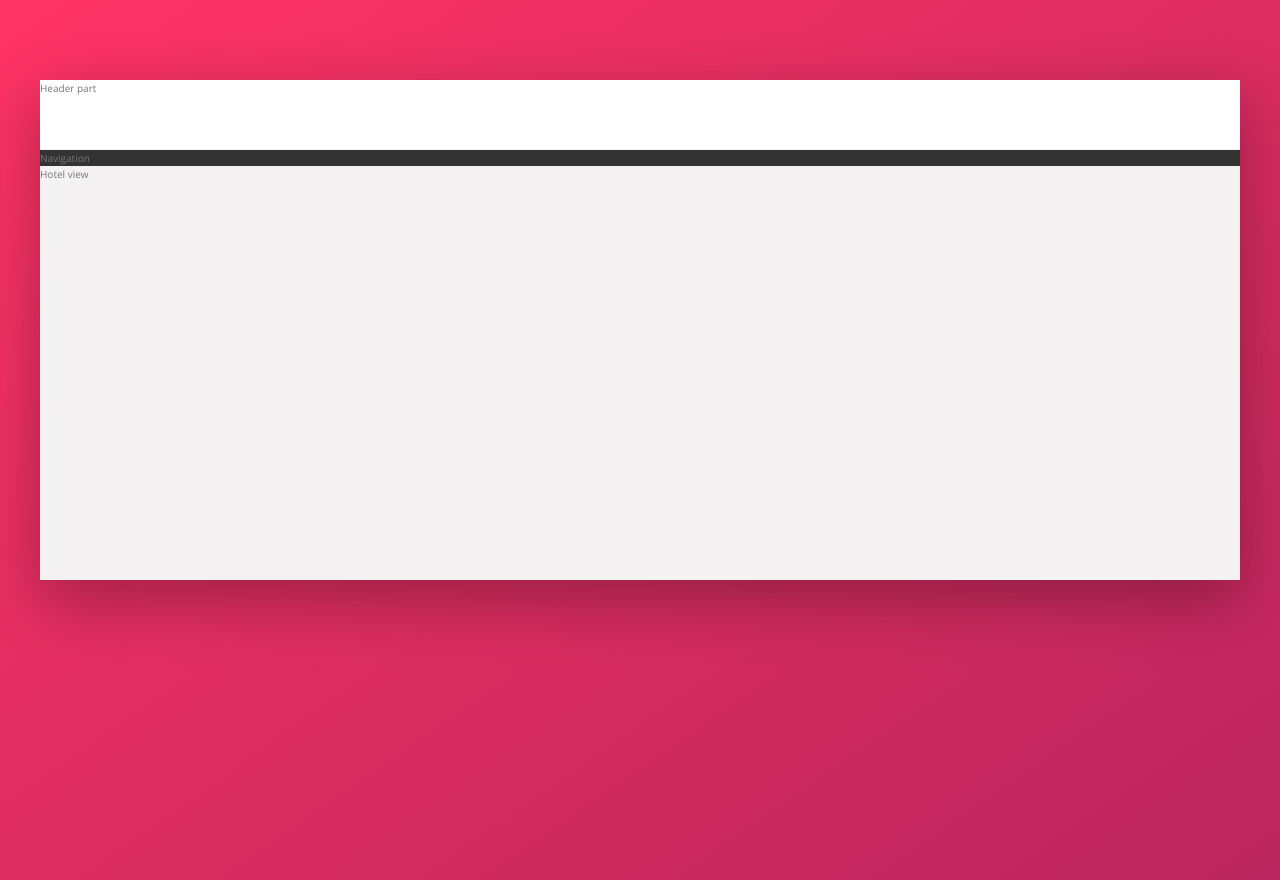
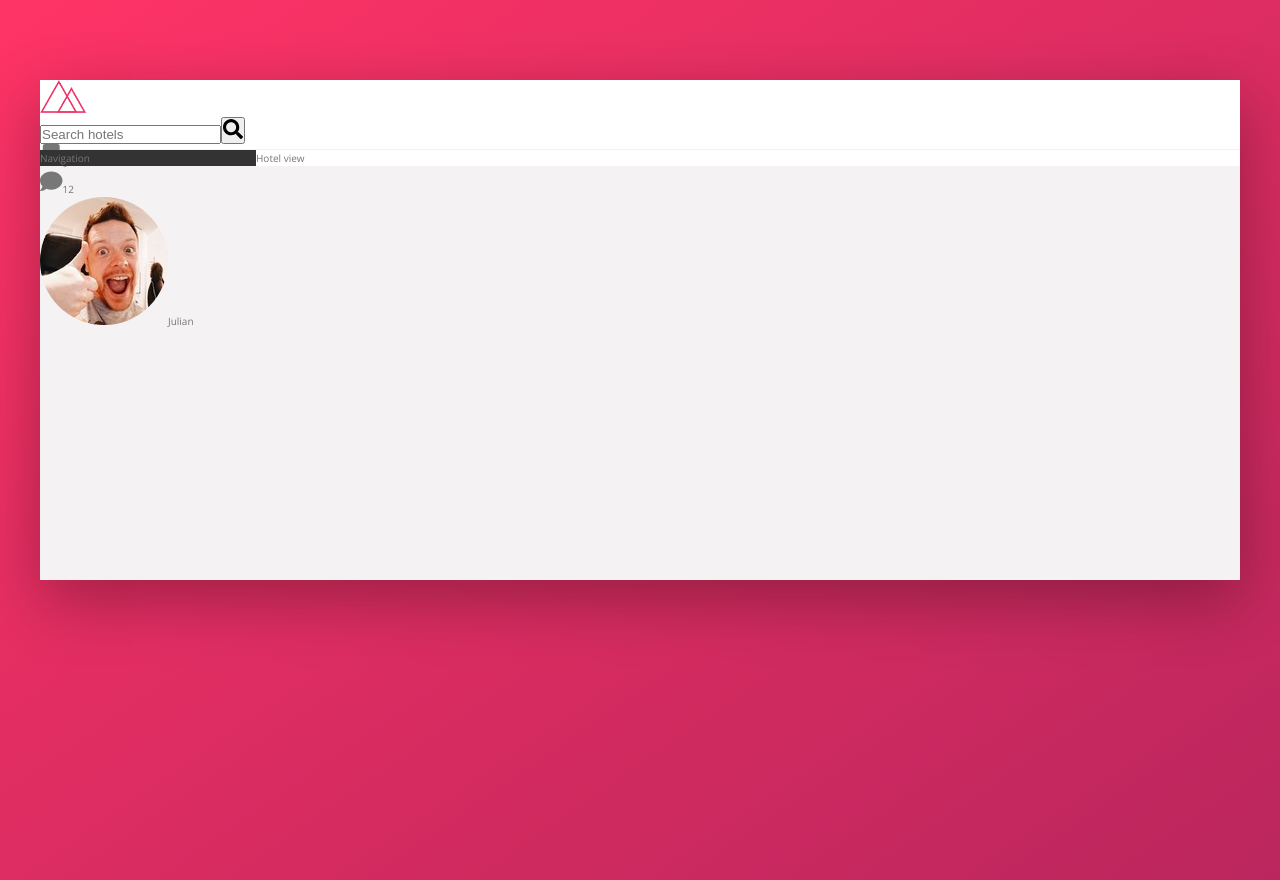
Before and after one commit to julikroch/trillo-project, a React (Create React App) app: page / in a window 1280 px wide. Built offline with nearby package versions, Linux system fonts and the light colour scheme.

Commit message:
starting developing header

```diff
--- a/package.json
+++ b/package.json
@@ -12,6 +12,7 @@
     "@types/react-dom": "^17.0.0",
     "react": "^17.0.2",
     "react-dom": "^17.0.2",
+    "react-icons": "^4.3.1",
     "react-scripts": "4.0.3",
     "sass": "^1.43.3",
     "typescript": "^4.1.2",
--- a/src/components/Header.tsx
+++ b/src/components/Header.tsx
@@ -1,7 +1,37 @@
+import logo from '../img/logo.png'
+import user from '../img/user-1.jpg'
+import { FaSearch, FaBookmark, FaComment } from 'react-icons/fa';
+
 const Header = () => {
     return (
         <header className="header">
-            Header part
+            <img src={logo} alt="logo" className="logo" />
+            <form action="#" className="search">
+                <input
+                    type="text"
+                    name="search"
+                    id="search"
+                    className="search__input"
+                    placeholder="Search hotels"
+                />
+                <button type="submit" className="search__button">
+                    <FaSearch className="search__icon" />
+                </button>
+            </form>
+            <nav className="user-nav">
+                <div className="user-nav__icon-box">
+                    <FaBookmark className="user-nav__icon" />
+                    <span className="user-nav__notification">9</span>
+                </div>
+                <div className="user-nav__icon-box">
+                    <FaComment className="user-nav__icon" />
+                    <span className="user-nav__notification">12</span>
+                </div>
+                <div className="user-nav__user">
+                    <img src={user} alt="User" className="user-nav__user-photo" />
+                    <span className="user-nav__user-name">Julian</span>
+                </div>
+            </nav>
         </header>
     )
 }
--- a/src/sass/components/_components.scss
+++ b/src/sass/components/_components.scss
@@ -0,0 +1,34 @@
+.logo {
+    height: 3.25rem;
+}
+
+.search {
+    &__input {}
+
+    &__button {}
+
+    &__icon {
+        height: 2rem;
+        width: 2rem;
+    }
+}
+
+.user-nav {
+    &__icon-box {}
+
+    &__icon {
+        height: 2.25rem;
+        width: 2.25rem;
+    }
+
+    &__notification {}
+
+    &__user {}
+
+    &__user-photo {
+        height: 3.75;
+        border-radius: 50%;
+    }
+
+    &__user-name {}
+}
--- a/src/sass/layout/_layout.scss
+++ b/src/sass/layout/_layout.scss
@@ -12,10 +12,16 @@
     border-bottom: 1px solid var(--color-grey-light-2);
 }
 
-.content {}
+.content {
+    display: flex;
+}
 
 .sidebar {
     background-color: var(--color-grey-dark-1);
+    flex: 0 0 18%;
 }
 
-.hotel-view {}
+.hotel-view {
+    background-color: #fff;
+    flex: 1;
+}
```
